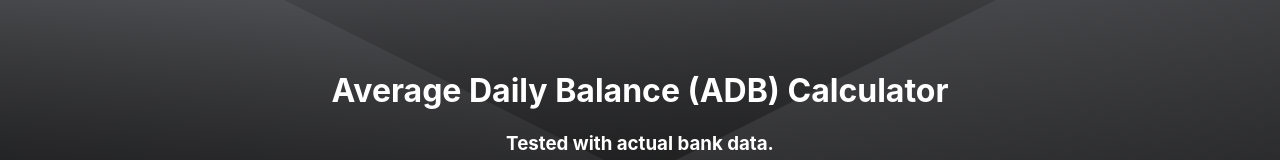
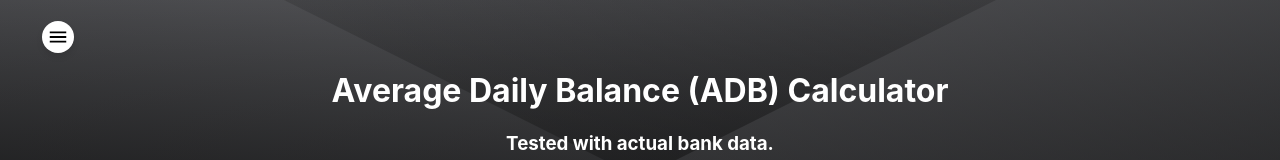
Before and after one commit to wopni1021/average-daily-balance-calculator, a React (Create React App) app in the folder my-app/: page / in a window 1280 px wide. Shown: the top 160 px of the page. Built offline with nearby package versions, Linux system fonts and the light colour scheme.

Commit message:
Convert tab to menu

```diff
--- a/my-app/src/App.tsx
+++ b/my-app/src/App.tsx
@@ -7,7 +7,7 @@ import Header from "./components/Header";
 const App = () => {
   const [selectedTab, setSelectedTab] = useState(0);
 
-  const handleChangeTab = (event: React.SyntheticEvent, newValue: number) => {
+  const handleChangeTab = (newValue: number) => {
     setSelectedTab(newValue);
   };
 
@@ -26,6 +26,7 @@ const App = () => {
     <div className="App">
       <Header />
       <main className="main-content">{renderPage()}</main>
+      <Tab handleChange={handleChangeTab} />
     </div>
   );
 };
--- a/my-app/src/components/Feedback.scss
+++ b/my-app/src/components/Feedback.scss
@@ -1,4 +1,13 @@
 .adb-feedback {
-  height: 100vh;
+  height: 100%;
   overflow: hidden;
+  width: 100%;
+
+  .google-form {
+    width: 100%; /* Makes the iframe take 100% width of the parent */
+    height: calc(100vh - 230px); /* Adjust height as needed */
+    max-width: 100%; /* Prevents overflow beyond container */
+    border: none; /* Removes any default border from the iframe */
+    outline: none; /* Removes any default focus outline */
+  }
 }
--- a/my-app/src/components/Feedback.tsx
+++ b/my-app/src/components/Feedback.tsx
@@ -8,11 +8,10 @@ const Feedback = () => {
     <div className={ROOT}>
       <iframe
         src="https://docs.google.com/forms/d/e/1FAIpQLScdYrG9Q-t6bIecCju4se-JPRRXxrGd0i0A__mSZa1SL8pg5g/viewform?embedded=true"
-        width="840"
-        height="100%"
-        frameBorder="0"
-        marginHeight={0}
-        marginWidth={0}
+        className="google-form"
+        width="100%"
+        style={{ border: "none" }}
+        allowFullScreen
       >
         Loading…
       </iframe>
--- a/my-app/src/components/Tab.scss
+++ b/my-app/src/components/Tab.scss
@@ -1,14 +1,19 @@
 .adb-tab {
-  position: fixed;
-  top: 0;
+  position: absolute;
+  top: 16px;
   left: 0;
-  height: 100vh;
+  z-index: 3;
   width: 100px;
-  background-color: rgb(241, 239, 239);
 
   svg {
-    width: 30px;
-    height: 30px;
+    width: 22px;
+    height: 22px;
     fill: #000;
+    background-color: white;
+  }
+
+  .MuiAvatar-root {
+    background-color: white;
+    box-shadow: 0 4px 6px rgba(0, 0, 0, 0.1);
   }
 }
--- a/my-app/src/components/Tab.tsx
+++ b/my-app/src/components/Tab.tsx
@@ -1,27 +1,103 @@
 import React from "react";
 
-import Tabs from "@mui/material/Tabs";
-import Tab from "@mui/material/Tab";
 import HomeIcon from "@mui/icons-material/Home";
 import "./Tab.scss";
 import HelpCenterIcon from "@mui/icons-material/HelpCenter";
 import RateReviewIcon from "@mui/icons-material/RateReview";
 
+import MenuIcon from "@mui/icons-material/Menu";
+
+import Avatar from "@mui/material/Avatar";
+import Menu from "@mui/material/Menu";
+import MenuItem from "@mui/material/MenuItem";
+import ListItemIcon from "@mui/material/ListItemIcon";
+import IconButton from "@mui/material/IconButton";
+
 const ROOT = "adb-tab";
 
 type Props = {
-  selectedTab: number;
-  handleChange: (event: React.SyntheticEvent, newValue: number) => void;
+  handleChange: (newValue: number) => void;
 };
-// TODO: Display page based on selected tab
+
 const IconTabs = (props: Props) => {
+  const [anchorEl, setAnchorEl] = React.useState<null | HTMLElement>(null);
+  const open = Boolean(anchorEl);
+
+  const handleClick = (event: React.MouseEvent<HTMLElement>) => {
+    setAnchorEl(event.currentTarget);
+  };
+  const handleClose = () => {
+    setAnchorEl(null);
+  };
+
+  const onClickMenuItem = (idx: number) => {
+    handleClose();
+    props.handleChange(idx);
+  };
+
   return (
     <div className={`${ROOT}`}>
-      <Tabs value={props.selectedTab} onChange={props.handleChange} aria-label="icon tabs example" orientation="vertical">
-        <Tab icon={<HomeIcon />} aria-label="phone" />
-        <Tab icon={<HelpCenterIcon />} aria-label="favorite" />
-        <Tab icon={<RateReviewIcon />} aria-label="person" />
-      </Tabs>
+      <IconButton onClick={handleClick} size="small" sx={{ ml: 2 }} aria-controls={open ? "account-menu" : undefined} aria-haspopup="true" aria-expanded={open ? "true" : undefined}>
+        <Avatar sx={{ width: 32, height: 32 }}>
+          <MenuIcon />
+        </Avatar>
+      </IconButton>
+      <Menu
+        anchorEl={anchorEl}
+        id="account-menu"
+        open={open}
+        onClose={handleClose}
+        onClick={handleClose}
+        slotProps={{
+          paper: {
+            elevation: 0,
+            sx: {
+              overflow: "visible",
+              filter: "drop-shadow(0px 2px 8px rgba(0,0,0,0.32))",
+              mt: 1.5,
+              "& .MuiAvatar-root": {
+                width: 32,
+                height: 32,
+                ml: -0.5,
+                mr: 1,
+              },
+              "&::before": {
+                content: '""',
+                display: "block",
+                position: "absolute",
+                top: 0,
+                left: 34,
+                width: 10,
+                height: 10,
+                bgcolor: "background.paper",
+                transform: "translateY(-50%) rotate(45deg)",
+                zIndex: 0,
+              },
+            },
+          },
+        }}
+        transformOrigin={{ horizontal: "right", vertical: "top" }}
+        anchorOrigin={{ horizontal: "left", vertical: "bottom" }}
+      >
+        <MenuItem onClick={() => onClickMenuItem(0)}>
+          <ListItemIcon>
+            <HomeIcon fontSize="medium" />
+          </ListItemIcon>
+          Main
+        </MenuItem>
+        <MenuItem onClick={() => onClickMenuItem(1)}>
+          <ListItemIcon>
+            <HelpCenterIcon fontSize="medium" />
+          </ListItemIcon>
+          Help
+        </MenuItem>
+        <MenuItem onClick={() => onClickMenuItem(2)}>
+          <ListItemIcon>
+            <RateReviewIcon fontSize="medium" />
+          </ListItemIcon>
+          Feedback
+        </MenuItem>
+      </Menu>
     </div>
   );
 };
```
